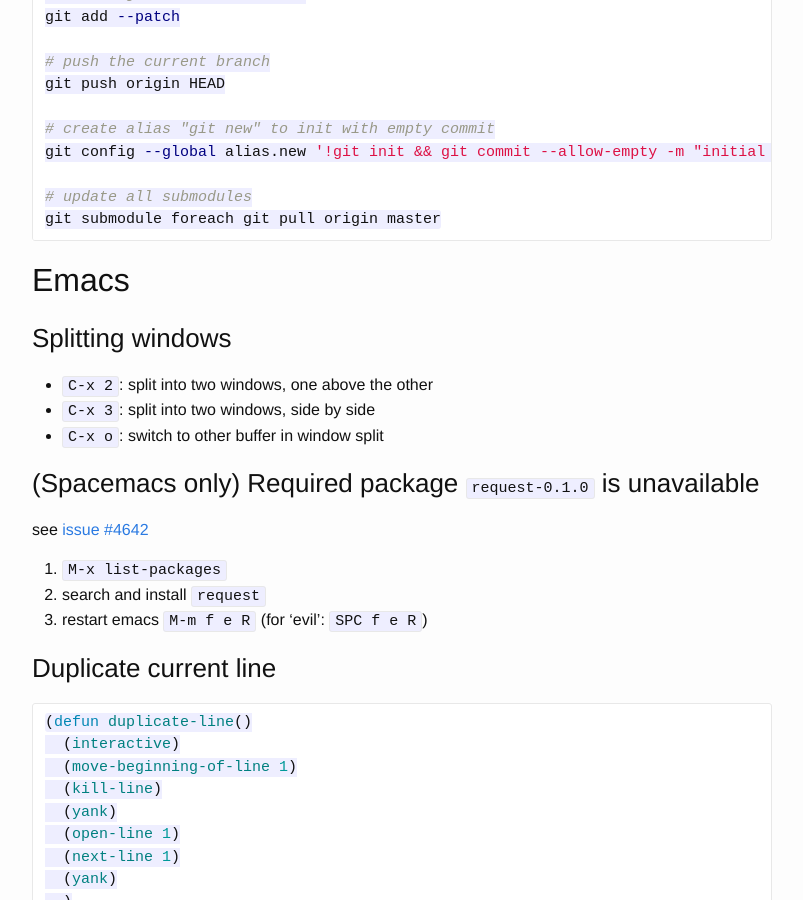
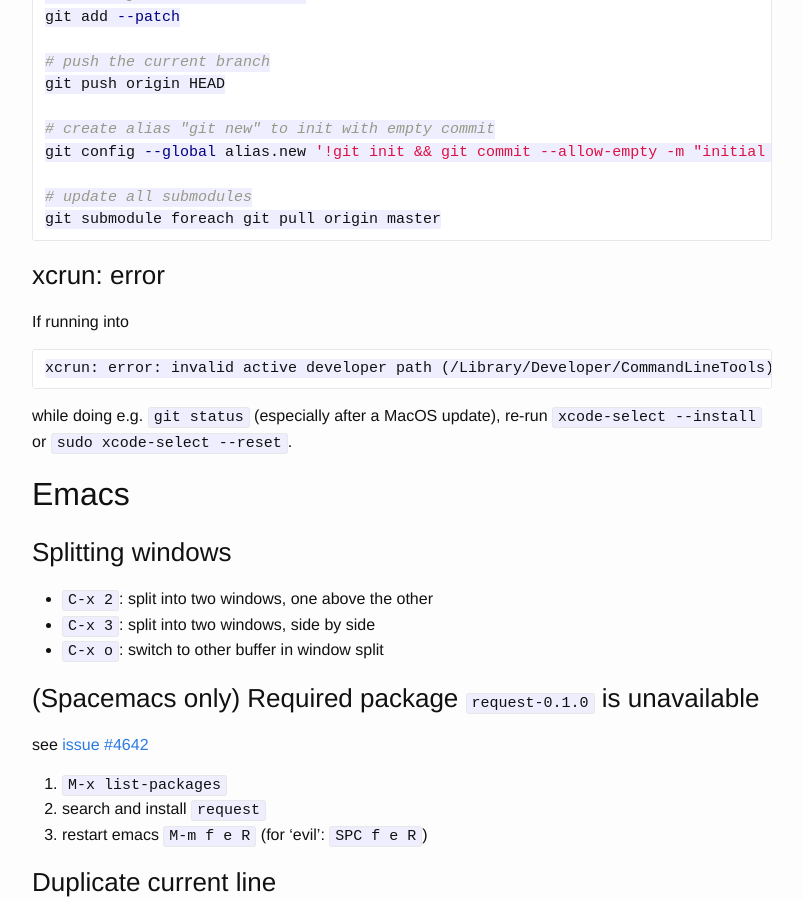
Before and after one commit to agrafix/homepage, a Jekyll site: the page built from notes.md, in a window 1280 px wide and 900 px high, scrolled down 522 px. Shown: the whole window, without its empty margins (238-1041 px from the left). Built offline with Jekyll 4.4.1, drawn with Linux system fonts in a browser that asks for light colours.

Commit message:
code note

````diff
--- a/notes.md
+++ b/notes.md
@@ -31,6 +31,16 @@ git config --global alias.new '!git init && git commit --allow-empty -m "initial
 # update all submodules
 git submodule foreach git pull origin master
 ```
+
+### xcrun: error
+
+If running into
+
+```
+xcrun: error: invalid active developer path (/Library/Developer/CommandLineTools), missing xcrun at: /Library/Developer/CommandLineTools/usr/bin/xcrun
+```
+
+while doing e.g. `git status` (especially after a MacOS update), re-run `xcode-select --install` or `sudo xcode-select --reset`.
 
 ## Emacs
 
````
